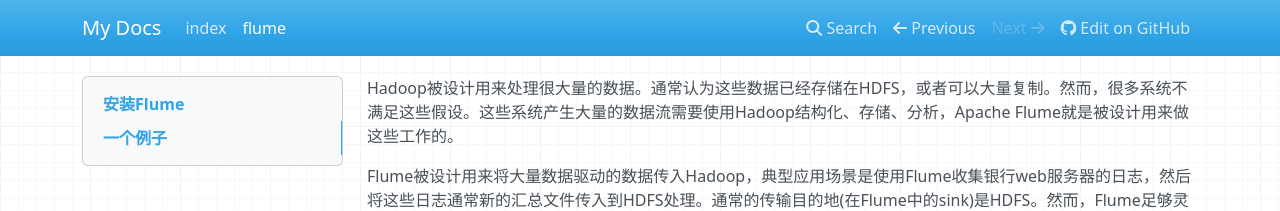
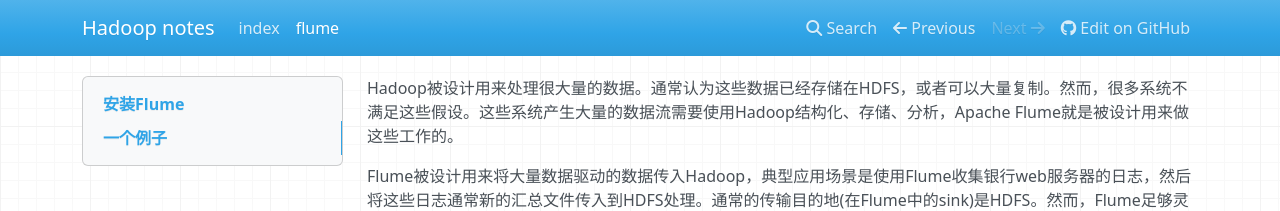
Before and after one commit to xiuyanduan/bookDemo, an MkDocs documentation site: the page built from docs/flume.md, in a window 1280 px wide. Shown: the top 211 px of the page. Built offline with MkDocs 1.6.1, drawn with Linux system fonts in a browser that asks for light colours; nearby versions of some CDN libraries; old or Windows-style settings are respelled for this version of MkDocs.

Commit message:
Update mkdocs.yml

```diff
--- a/mkdocs.yml
+++ b/mkdocs.yml
@@ -1,4 +1,4 @@
-site_name: My Docs
+site_name: Hadoop notes
 pages:
 - index: hadoop-cluster-setup.md
 - flume: flume.md
```
